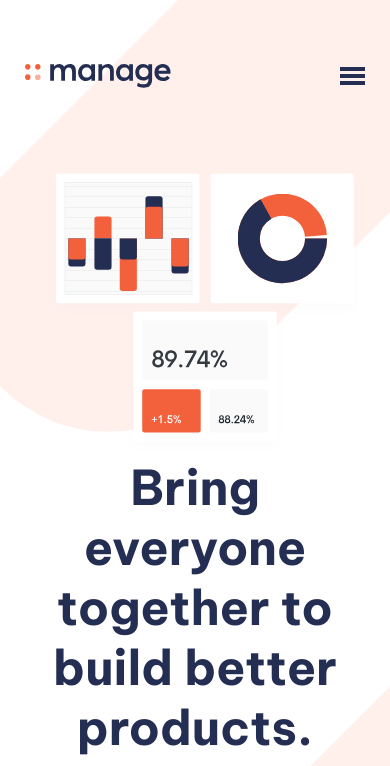
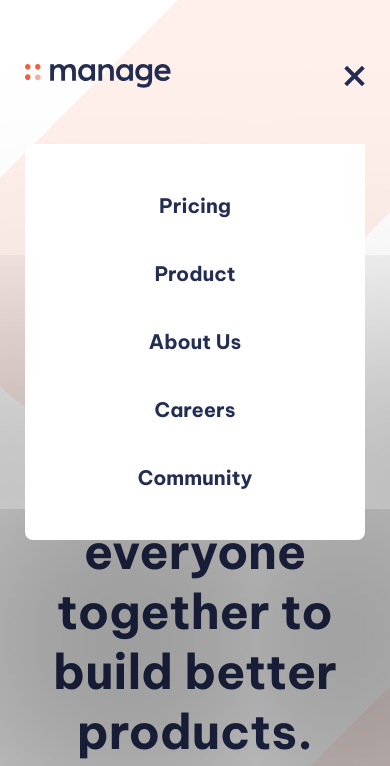
Before and after one commit to DanielPlundrich/manage-landing-page, a website: page src/index.html in a window 390 px wide. Both pictures are taken after a click on the picture 352 px from the left and 76 px from the top of the page. Shown: the top 766 px of the page. Drawn offline with nearby package versions, Linux system fonts and the light colour scheme; files that its build step writes are made by us from their sources.

Commit message:
web dokoncen

```diff
--- a/src/index.html
+++ b/src/index.html
@@ -21,34 +21,44 @@
   <header class="side-gap-m">
     <img class="absolute -right-32 -top-32 -z-10 min-w-[35rem]"  src="../images/bg-tablet-pattern.svg" alt="">
     <img class="absolute -right-48 -top-[-40rem] w-96 -z-10 lg:-left-[30rem] lg:top-[64rem] lg:min-w-max"  src="../images/bg-tablet-pattern.svg" alt="">
-    <nav class="flex justify-between mt-16 items-center">
+    <nav class="flex justify-between mt-16 items-center relative">
       <div>
         <a href="#"><img src="../images/logo-dark.svg" alt="Logo" class="w-full"></a>
       </div>
       <div>
         <ul class="header-menu hidden lg:flex text-DarkBlue space-x-[2vw] whitespace-nowrap">
-          <li><a href="">Pricing</a></li>
-          <li><a href="">Product</a></li>
-          <li><a href="">About Us</a></li>
-          <li><a href="">Careers</a></li>
-          <li><a href="">Community</a></li>
+          <li><a href="#">Pricing</a></li>
+          <li><a href="#">Product</a></li>
+          <li><a href="#">About Us</a></li>
+          <li><a href="#">Careers</a></li>
+          <li><a href="#">Community</a></li>
         </ul>
       </div>
       <div class="hidden lg:block">
         <a href="#" class="orange-button-style">Get Started</a>
       </div>
-      <div class="lg:hidden">
-        <img class="cursor-pointer" src="../images/icon-hamburger.svg" alt="Hamburger icon">
+      <div class="menu-toggle lg:hidden" onclick="dropDownMenuMobile()">
+        <img class="hamburger-icon cursor-pointer" src="../images/icon-hamburger.svg" alt="Hamburger icon" >
+        <img class="close-icon cursor-pointer hidden" src="../images/icon-close.svg" alt="Close mark">
+      </div>
+      <div class="absolute left-0 top-20 lg:hidden bg-white w-full ">
+        <ul class="mobile-menu-dropdown-content header-men whitespace-nowrap hidden text-center space-y-10 py-12 text-DarkBlue font-bold text-xl shadow-[0px_400px_800px_200px_rgba(0,0,0,0.4)] rounded-lg ">
+          <li><a href="#">Pricing</a></li>
+          <li><a href="#">Product</a></li>
+          <li><a href="#">About Us</a></li>
+          <li><a href="#">Careers</a></li>
+          <li><a href="#">Community</a></li>
+        </ul>
       </div>
     </nav>
-    <div class="flex flex-col-reverse lg:flex-row space-x-[5vw] mt-20 lg:-[70vh]">
+    <div class="flex flex-col-reverse lg:flex-row space-x-[5vw] mt-16 lg:-[70vh]">
       <div class=" flex justify-center flex-col items-center text-center lg:items-start lg:w-1/2">
-        <h1 class="text-5xl text-DarkBlue font-bold leading-tight lg:text-left lg:text-[calc(1rem+3vw)]">Bring everyone together to build better products.</h1>
+        <h1 class="text-5xl text-DarkBlue font-bold leading-tight lg:text-left lg:text-[calc(1rem+3vw)] mt-5 lg:mt-0">Bring everyone together to build better products.</h1>
         <p class="text-DarkGrayishBlue mt-3 leading-loose lg:text-left">Manage makes it simple for software teams to plan day-to-day
           tasks while keeping the larger team goals in view.</p>
         <a href="#" class="orange-button-style mt-10">Get Started</a>
       </div>
-      <div class="flex justify-center lg:w-1/2">
+      <div class="flex justify-center lg:w-1/2 relative -z-10">
         <img src="../images/illustration-intro.svg" alt="Intro illustration">
       </div>
     </div>
@@ -64,7 +74,7 @@
 
       <div class="flex flex-col space-y-10 lg:w-1/2">
         <div class="flex flex-col lg:flex-row">
-          <div class="bg-VeryPaleRed font-medium flex items-center rounded-l-full lg:bg-white lg:items-start" >
+          <div class="bg-VeryPaleRed font-medium flex items-center rounded-l-full lg:bg-transparent lg:items-start" >
             <span class="bg-BrightRed px-6 py-2 rounded-full text-white">01</span>
             <h3 class="inline text-DarkBlue ml-3 lg:hidden font-bold">Track company-wide progress</h3>
           </div>
@@ -79,7 +89,7 @@
         </div>
 
         <div class="flex flex-col lg:flex-row">
-          <div class="bg-VeryPaleRed font-medium flex items-center rounded-l-full lg:items-start lg:bg-white">
+          <div class="bg-VeryPaleRed font-medium flex items-center rounded-l-full lg:items-start lg:bg-transparent">
             <span class="bg-BrightRed px-6 py-2 rounded-full text-white">02</span>
             <h3 class="inline text-DarkBlue ml-3 lg:hidden font-bold">Advanced built-in reports</h3>
           </div>
@@ -94,7 +104,7 @@
         </div>
 
         <div class="flex flex-col lg:flex-row">
-          <div class="bg-VeryPaleRed font-medium flex items-center rounded-l-full lg:items-start lg:bg-white">
+          <div class="bg-VeryPaleRed font-medium flex items-center rounded-l-full lg:items-start lg:bg-transparent">
             <span class="bg-BrightRed px-6 py-2 rounded-full text-white">03</span>
             <h3 class="inline text-DarkBlue ml-3 lg:hidden font-bold">Everything you need in one place</h3>
           </div>
@@ -211,8 +221,8 @@
   </footer>
 
   <div class="relative z-40 attribution text-center bg-VeryDarkBlue text-white py-6">
-    Challenge by <a href="https://www.frontendmentor.io?ref=challenge" target="_blank">Frontend Mentor</a>.<br>
-    Coded by <a href="https://github.com/DanielPlundrich">Daniel Plundrich</a>.
+    Challenge by <a href="https://www.frontendmentor.io?ref=challenge" target="_blank" class="hover:text-BrightRed">Frontend Mentor</a>.<br>
+    Coded by <a href="https://github.com/DanielPlundrich" class="hover:text-BrightRed">Daniel Plundrich</a>.
   </div>
 </body>
   <script src="swiper-bundle.min.js"></script>
--- a/src/input.css
+++ b/src/input.css
@@ -15,6 +15,8 @@
     --side-gap-desktop: 100px;
 
 }
+
+
 
 .swiper-pagination-bullet-active {
     background: #f25f3a !important;
--- a/src/script.js
+++ b/src/script.js
@@ -1,4 +1,4 @@
-var swiper = new Swiper(".mySwiper", {
+let swiper = new Swiper(".mySwiper", {
     spaceBetween: 25,
     centerSlide: 'true',
     pagination: {
@@ -7,7 +7,6 @@ var swiper = new Swiper(".mySwiper", {
       bulletActiveClass: 'swiper-pagination-bullet-active',
       bulletClass: 'swiper-pagination-bullet'
     },
-
 
     breakpoints:{
       0:{
@@ -22,5 +21,23 @@ var swiper = new Swiper(".mySwiper", {
 
     },
 
+});
+
+
+function dropDownMenuMobile() {
+  let menuLinks = document.querySelector(".mobile-menu-dropdown-content");
+  menuLinks.style.display = (menuLinks.style.display === "block") ? "none" : "block"
+
+
+}
+
+const menuToggle = document.querySelector(".menu-toggle");
+const hamburgerIcon = document.querySelector(".hamburger-icon");
+const closeIcon = document.querySelector(".close-icon");
+
+menuToggle.addEventListener("click", () => {
+  hamburgerIcon.style.display = (hamburgerIcon.style.display === "none") ? "block" : "none";
+  closeIcon.style.display = (closeIcon.style.display === "block") ? "none" : "block";
+
 
 });
```
Also changed, not shown: dist/output.css.
